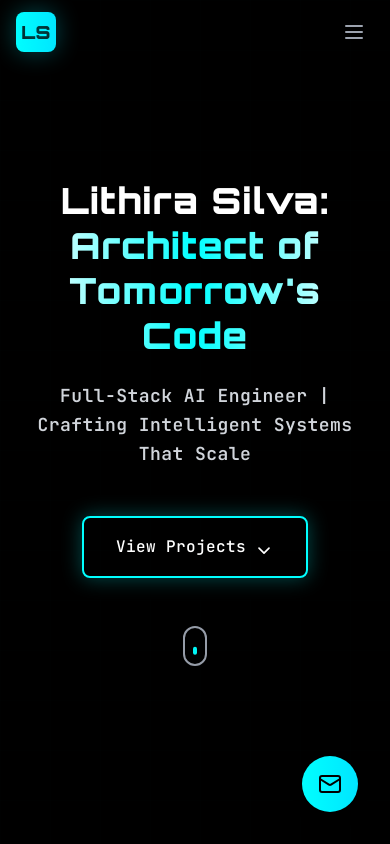
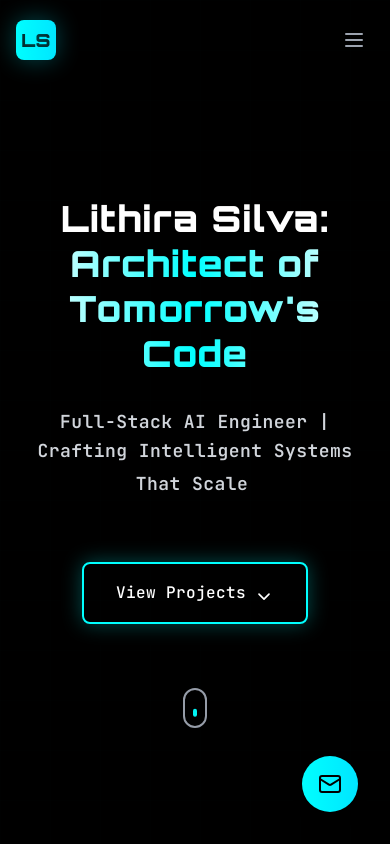
Before and after one commit to Lithira-Silva/Lithira-silva-cyberpunk-portfolio, a Next.js app: page / in a window 390 px wide. Shown: the top 844 px of the page. Built offline with nearby package versions, Linux system fonts and the light colour scheme.

Commit message:
Add typing animation and glow effect to Hero component

```diff
--- a/app/globals.css
+++ b/app/globals.css
@@ -143,4 +143,14 @@
   .backface-hidden {
     backface-visibility: hidden;
   }
+
+  /* Typing cursor glow animation */
+  @keyframes glow {
+    0% {
+      box-shadow: 0 0 5px #00FFFF, 0 0 10px #00FFFF, 0 0 15px #00FFFF;
+    }
+    100% {
+      box-shadow: 0 0 10px #00FFFF, 0 0 20px #00FFFF, 0 0 30px #00FFFF;
+    }
+  }
 }
--- a/components/Header.tsx
+++ b/components/Header.tsx
@@ -62,7 +62,7 @@ export default function Header() {
       transition={{ duration: 0.8, ease: 'easeOut' }}
     >
       <nav className="max-w-7xl mx-auto px-4 sm:px-6 lg:px-8">
-        <div className="flex items-center justify-between h-16">
+        <div className="flex items-center justify-between h-20 lg:h-16">
           {/* Logo */}
           <motion.div
             className="flex-shrink-0"
--- a/components/Hero.tsx
+++ b/components/Hero.tsx
@@ -13,6 +13,16 @@ interface Particle {
   opacity: number
   life: number
 }
+
+// Cyberpunk typing animation texts
+const typingTexts = [
+  "Full-Stack AI Engineer | Crafting Intelligent Systems That Scale",
+  "Building Scalable Intelligent Systems with MERN & AWS",
+  "Machine Learning Engineer | Transforming Data into Intelligence",
+  "Cloud Architect | Designing Tomorrow's Digital Infrastructure",
+  "DevOps Engineer | Automating the Future with Docker & Kubernetes",
+  "Full-Stack Developer | Creating Seamless User Experiences"
+]
 
 function createParticle(canvasWidth: number, canvasHeight: number): Particle {
   return {
@@ -106,6 +116,61 @@ function AnimatedParticles() {
   )
 }
 
+function TypingAnimation() {
+  const [currentTextIndex, setCurrentTextIndex] = useState(0)
+  const [currentText, setCurrentText] = useState('')
+  const [isDeleting, setIsDeleting] = useState(false)
+  const [showCursor, setShowCursor] = useState(true)
+
+  useEffect(() => {
+    const targetText = typingTexts[currentTextIndex]
+
+    const timeout = setTimeout(() => {
+      if (!isDeleting) {
+        // Typing forward
+        if (currentText.length < targetText.length) {
+          setCurrentText(targetText.slice(0, currentText.length + 1))
+        } else {
+          // Wait before starting to delete
+          setTimeout(() => setIsDeleting(true), 2000)
+        }
+      } else {
+        // Deleting backward
+        if (currentText.length > 0) {
+          setCurrentText(currentText.slice(0, -1))
+        } else {
+          // Move to next text
+          setIsDeleting(false)
+          setCurrentTextIndex((prev) => (prev + 1) % typingTexts.length)
+        }
+      }
+    }, isDeleting ? 50 : Math.random() * 100 + 50) // Variable speed for realistic typing
+
+    return () => clearTimeout(timeout)
+  }, [currentText, isDeleting, currentTextIndex])
+
+  // Cursor blinking effect
+  useEffect(() => {
+    const cursorInterval = setInterval(() => {
+      setShowCursor(prev => !prev)
+    }, 500)
+
+    return () => clearInterval(cursorInterval)
+  }, [])
+
+  return (
+    <span className="relative">
+      {currentText}
+      <span
+        className={`inline-block w-0.5 h-6 md:h-8 lg:h-10 xl:h-12 bg-cyan-400 ml-1 transition-opacity duration-100 ${
+          showCursor ? 'opacity-100' : 'opacity-0'
+        }`}
+        style={{ animation: 'glow 1.5s ease-in-out infinite alternate' }}
+      />
+    </span>
+  )
+}
+
 function FloatingContactIcon() {
   return (
     <motion.div
@@ -143,14 +208,14 @@ export default function Hero() {
   }
 
   return (
-    <section id="home" className="relative min-h-screen flex items-center justify-center overflow-hidden bg-black">
+    <section id="home" className="relative min-h-screen flex items-center justify-center overflow-hidden bg-black pt-20 lg:pt-16">
       {/* Animated Background */}
       <AnimatedParticles />
 
       {/* Main Content */}
-      <div className="relative z-10 text-center px-6 max-w-5xl mx-auto">
+      <div className="relative z-10 text-center px-6 max-w-5xl mx-auto py-12 lg:py-16">
         <motion.h1
-          className="font-orbitron font-black text-4xl md:text-6xl lg:text-7xl xl:text-8xl leading-tight mb-6"
+          className="font-orbitron font-black text-4xl md:text-6xl lg:text-7xl xl:text-8xl leading-tight mb-8 lg:mb-6"
           initial={{ opacity: 0, y: 30 }}
           animate={isLoaded ? { opacity: 1, y: 0 } : {}}
           transition={{ duration: 0.8, ease: 'easeOut' }}
@@ -162,12 +227,12 @@ export default function Hero() {
         </motion.h1>
 
         <motion.h2
-          className="font-mono text-lg md:text-xl lg:text-2xl xl:text-3xl text-gray-300 mb-12 leading-relaxed"
+          className="font-mono text-lg md:text-xl lg:text-2xl xl:text-3xl text-gray-300 mb-16 lg:mb-12 leading-relaxed max-w-4xl mx-auto min-h-[3rem] md:min-h-[4rem] lg:min-h-[5rem] xl:min-h-[6rem]"
           initial={{ opacity: 0, y: 30 }}
           animate={isLoaded ? { opacity: 1, y: 0 } : {}}
           transition={{ duration: 0.8, delay: 0.3, ease: 'easeOut' }}
         >
-          Full-Stack AI Engineer | Crafting Intelligent Systems That Scale
+          <TypingAnimation />
         </motion.h2>
 
         <motion.div
@@ -198,7 +263,7 @@ export default function Hero() {
 
         {/* Scroll Indicator */}
         <motion.div
-          className="mt-12 flex justify-center"
+          className="mt-16 lg:mt-12 flex justify-center"
           initial={{ opacity: 0 }}
           animate={isLoaded ? { opacity: 1 } : {}}
           transition={{ duration: 1, delay: 1.5 }}
```
